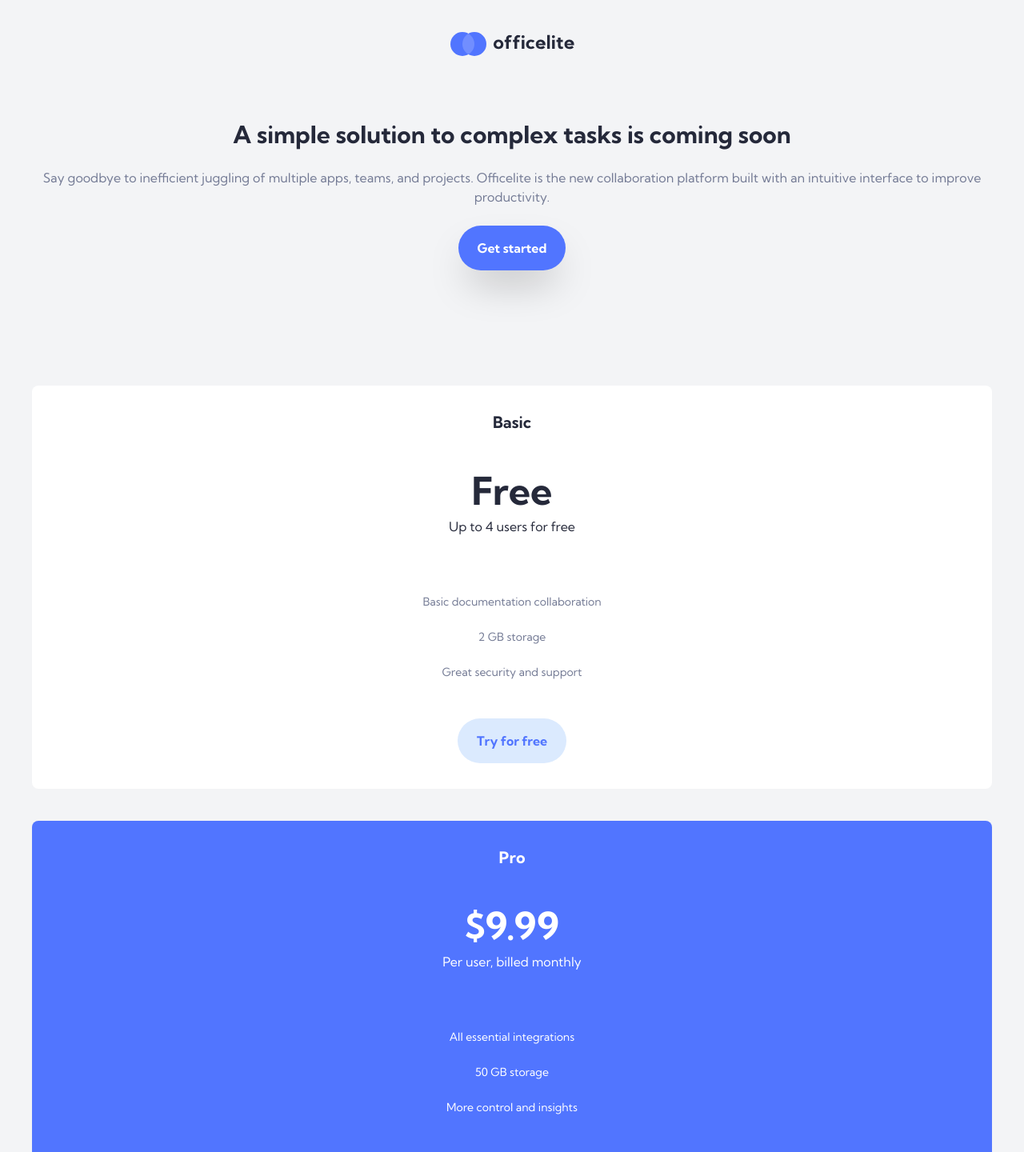
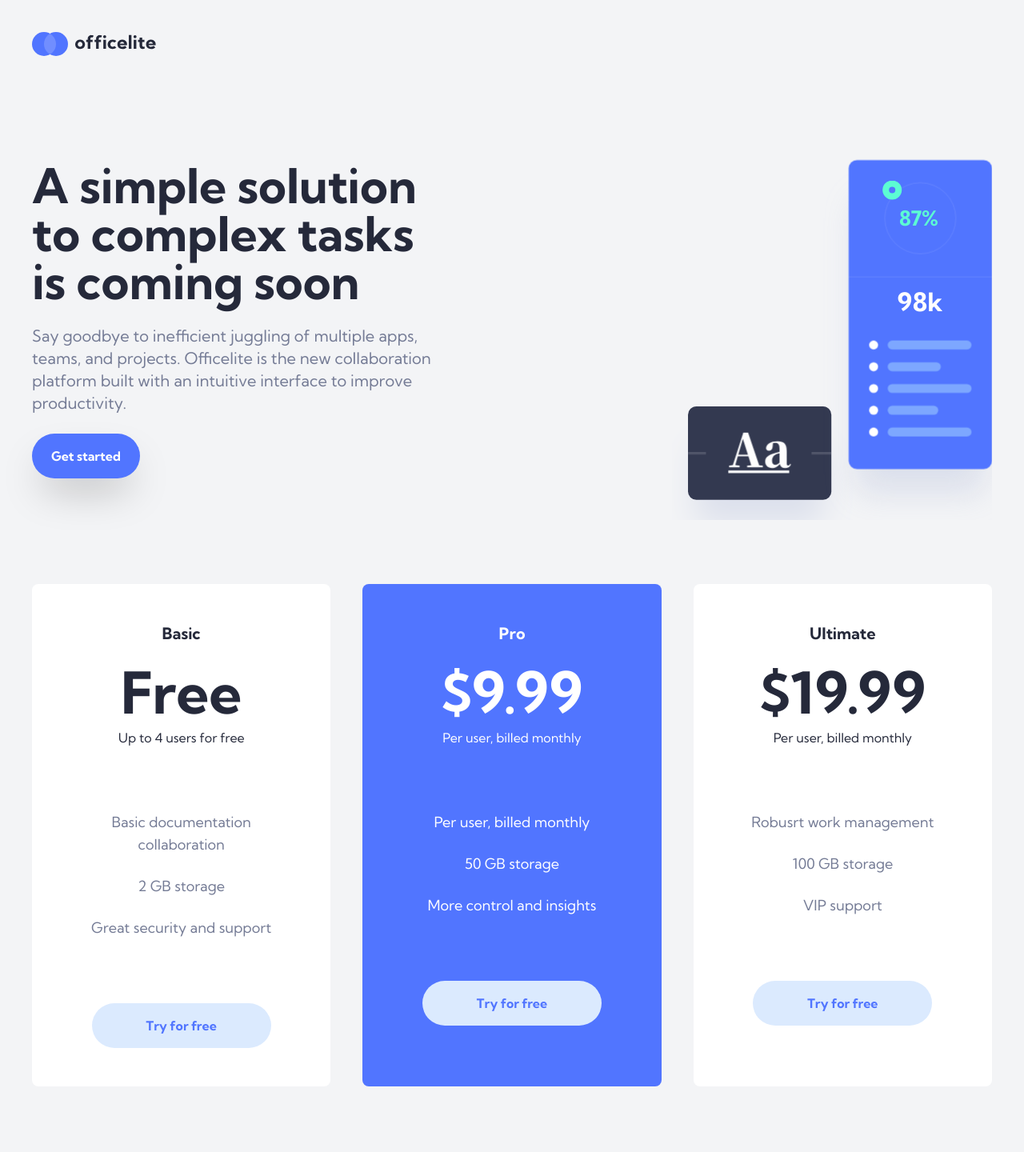
Before and after one commit to jventura7/officelite, a Next.js app: page / in a window 1280 px wide. Shown: the top 1440 px of the page at 80% size. Built offline with nearby package versions, Linux system fonts and the light colour scheme.

Commit message:
made home page fully responsive

```diff
--- a/app/globals.css
+++ b/app/globals.css
@@ -3,5 +3,5 @@
 @tailwind utilities;
 
 .card {
-  @apply flex flex-col text-center p-6 pt-8 pb-8 rounded-lg items-center space-y-12;
+  @apply flex flex-col p-6 pt-8 pb-8 rounded-lg items-center space-y-12;
 }
--- a/app/page.tsx
+++ b/app/page.tsx
@@ -1,70 +1,32 @@
 import Logo from '../assets/shared/logo.svg';
 import Header from '../assets/home/bg-pattern-header.svg';
+import Chart from '@/components/Chart';
+import Plans from '@/components/Plans';
 
 export default function Home() {
   return (
-    <main className="min-h-screen flex flex-col items-center p-10 bg-gray-100">
+    <main className="min-h-screen p-10 bg-gray-100">
+      <div className="flex flex-col items-center">
+        <div className="flex justify-center md:justify-start w-full md:max-w-5xl xl:max-w-7xl">
           <Logo className="mb-20" aria-label="logo" />
-      <div className="flex flex-col space-y-6 items-center mb-36">
-        <h1 className="text-dark-slate font-bold text-3xl text-center">
+        </div>
+        <div className="flex flex-col space-y-6 items-center mb-20 md:flex-row-reverse md:space-y-0 w-full justify-between md:max-w-5xl xl:max-w-7xl">
+          <Chart />
+          <div className="flex flex-col items-center space-y-6 text-center md:text-start md:items-start md:max-w-lg">
+            <h1 className="text-dark-slate font-bold text-4xl md:text-5xl xl:text-6xl">
               A simple solution to complex tasks is coming soon
             </h1>
-        <p className="text-grey-slate text-center">
+            <p className="text-grey-slate md:text-xl xl: text-2xl">
               Say goodbye to inefficient juggling of multiple apps, teams, and
-          projects. Officelite is the new collaboration platform built with an
-          intuitive interface to improve productivity.
+              projects. Officelite is the new collaboration platform built with
+              an intuitive interface to improve productivity.
             </p>
             <button className="rounded-full bg-ocean-blue text-white p-6 py-4 w-fit shadow-2xl hover:bg-blue-100 hover:text-ocean-blue transition-colors duration-300 font-bold">
               Get started
             </button>
           </div>
-      <div className="w-full flex flex-col space-y-10 pb-20">
-        <div className="text-dark-slate card bg-white">
-          <h1 className="font-bold text-xl">Basic</h1>
-          <div className="pb-6">
-            <h1 className="font-bold text-5xl mb-2">Free</h1>
-            <h3 className="text-s">Up to 4 users for free</h3>
         </div>
-          <div className="flex flex-col space-y-6 text-sm text-grey-slate">
-            <h3>Basic documentation collaboration</h3>
-            <h3>2 GB storage</h3>
-            <h3>Great security and support</h3>
-          </div>
-          <button className="text-ocean-blue font-bold bg-blue-100 rounded-full p-6 py-4 hover:bg-ocean-blue hover:text-white duration-300 transition-colors">
-            Try for free
-          </button>
-        </div>
-        <div className="text-white bg-ocean-blue card">
-          <h1 className="font-bold text-xl">Pro</h1>
-          <div className="pb-6">
-            <h1 className="font-bold text-5xl mb-2">$9.99</h1>
-            <h3 className="text-s">Per user, billed monthly</h3>
-          </div>
-          <div className="flex flex-col space-y-6 text-sm">
-            <h3>All essential integrations</h3>
-            <h3>50 GB storage</h3>
-            <h3>More control and insights</h3>
-          </div>
-          <button className="text-ocean-blue font-bold bg-blue-100 rounded-full p-6 py-4 hover:bg-ocean-blue hover:text-white duration-300 transition-colors">
-            Try for free
-          </button>
-        </div>
-        <div className="text-dark-slate card bg-white">
-          <h1 className="font-bold text-xl">Ultimate</h1>
-          <div className="pb-6">
-            <h1 className="font-bold text-5xl mb-2">$19.99</h1>
-            <h3 className="text-s">Per user, billed monthly</h3>
-          </div>
-          <div className="flex flex-col space-y-6 text-sm text-grey-slate">
-            <h3>Robust work management</h3>
-            <h3>100 GB storage</h3>
-            <h3>VIP support</h3>
-          </div>
-          <button className="text-ocean-blue font-bold bg-blue-100 rounded-full p-6 py-4 hover:bg-ocean-blue hover:text-white duration-300 transition-colors">
-            Try for free
-          </button>
-        </div>
-      </div>
+        <Plans />
         <div className="flex flex-col space-y-8 tracking-widest items-center">
           <h1 className="font-bold">
             COMING <span className="text-ocean-blue">4 NOV 2023</span>
@@ -91,6 +53,7 @@ export default function Home() {
             Get Started
           </button>
         </div>
+      </div>
     </main>
   );
 }
--- /dev/null
+++ b/components/Chart.tsx
@@ -0,0 +1,63 @@
+'use client';
+import IllustrtionChart from '../assets/home/illustration-charts.svg';
+import { useState, useEffect } from 'react';
+
+export default function Chart() {
+  const [width, setWidth] = useState<number>(768);
+  const tabletBreakpoint = 768;
+  const desktopBreakpoint = 1280;
+
+  const MobileChart = () => {
+    return (
+      <IllustrtionChart
+        width="200"
+        height="250"
+        viewBox="0 0 500 500"
+        aria-label="chart"
+      />
+    );
+  };
+
+  const TabletChart = () => {
+    return (
+      <IllustrtionChart
+        className="min-w-max"
+        width="400"
+        height="500"
+        viewBox="0 0 500 500"
+        aria-label="chart"
+      />
+    );
+  };
+
+  const DesktopChart = () => {
+    return (
+      <IllustrtionChart
+        width="600"
+        height="700"
+        viewBox="0 0 500 600"
+        aria-label="chart"
+      />
+    );
+  };
+
+  useEffect(() => {
+    const handleResizeWindow = () => setWidth(window.innerWidth);
+    window.addEventListener('resize', handleResizeWindow);
+    return () => {
+      window.removeEventListener('resize', handleResizeWindow);
+    };
+  }, []);
+
+  return (
+    <>
+      {width >= tabletBreakpoint && width < desktopBreakpoint ? (
+        <TabletChart />
+      ) : width >= desktopBreakpoint ? (
+        <DesktopChart />
+      ) : (
+        <MobileChart />
+      )}
+    </>
+  );
+}
--- /dev/null
+++ b/components/Plans.tsx
@@ -0,0 +1,51 @@
+export default function Plans() {
+  return (
+    <div className="w-full flex flex-col space-y-10 pb-20 max-w-3xl xl:max-w-7xl xl:flex-row xl:space-y-0 xl:space-x-10">
+      <div className="text-dark-slate card bg-white text-center md:p-12 xl:w-96 md:grid md:grid-cols-2 md:text-left xl:text-center xl:flex xl:flex-col xl:space-y-20">
+        <div className="pb-6 md:pb-0">
+          <h1 className="font-bold text-xl pb-6">Basic</h1>
+          <h1 className="font-bold text-6xl md:text-7xl mb-2">Free</h1>
+          <h3 className="text-s">Up to 4 users for free</h3>
+        </div>
+        <div className="flex flex-col space-y-6 md:text-lg text-grey-slate">
+          <h3>Basic documentation collaboration</h3>
+          <h3>2 GB storage</h3>
+          <h3>Great security and support</h3>
+        </div>
+        <button className="text-ocean-blue font-bold bg-blue-100 rounded-full p-6 py-4 hover:bg-ocean-blue hover:text-white duration-300 transition-colors md:w-56">
+          Try for free
+        </button>
+      </div>
+      <div className="text-white card bg-ocean-blue text-center md:p-12 xl:w-96 md:grid md:grid-cols-2 md:text-left xl:text-center xl:flex xl:flex-col xl:space-y-20">
+        <div className="pb-6 md:pb-0">
+          <h1 className="font-bold text-xl pb-6">Pro</h1>
+          <h1 className="font-bold text-6xl md:text-7xl mb-2">$9.99</h1>
+          <h3 className="text-s">Per user, billed monthly</h3>
+        </div>
+        <div className="flex flex-col space-y-6 md:text-lg text-white">
+          <h3>Per user, billed monthly</h3>
+          <h3>50 GB storage</h3>
+          <h3>More control and insights</h3>
+        </div>
+        <button className="text-ocean-blue font-bold bg-blue-100 rounded-full p-6 py-4 hover:bg-ocean-blue hover:text-white duration-300 transition-colors md:w-56">
+          Try for free
+        </button>
+      </div>
+      <div className="text-dark-slate card bg-white text-center md:p-12 xl:w-96 md:grid md:grid-cols-2 md:text-left xl:text-center xl:flex xl:flex-col xl:space-y-20">
+        <div className="pb-6 md:pb-0">
+          <h1 className="font-bold text-xl pb-6">Ultimate</h1>
+          <h1 className="font-bold text-6xl md:text-7xl mb-2">$19.99</h1>
+          <h3 className="text-s">Per user, billed monthly</h3>
+        </div>
+        <div className="flex flex-col space-y-6 md:text-lg text-grey-slate">
+          <h3>Robusrt work management</h3>
+          <h3>100 GB storage</h3>
+          <h3>VIP support</h3>
+        </div>
+        <button className="text-ocean-blue font-bold bg-blue-100 rounded-full p-6 py-4 hover:bg-ocean-blue hover:text-white duration-300 transition-colors md:w-56">
+          Try for free
+        </button>
+      </div>
+    </div>
+  );
+}
```
Also changed, not shown: next.config.js (line endings or trailing spaces). Lines whose indentation alone changed are shown as unchanged.
